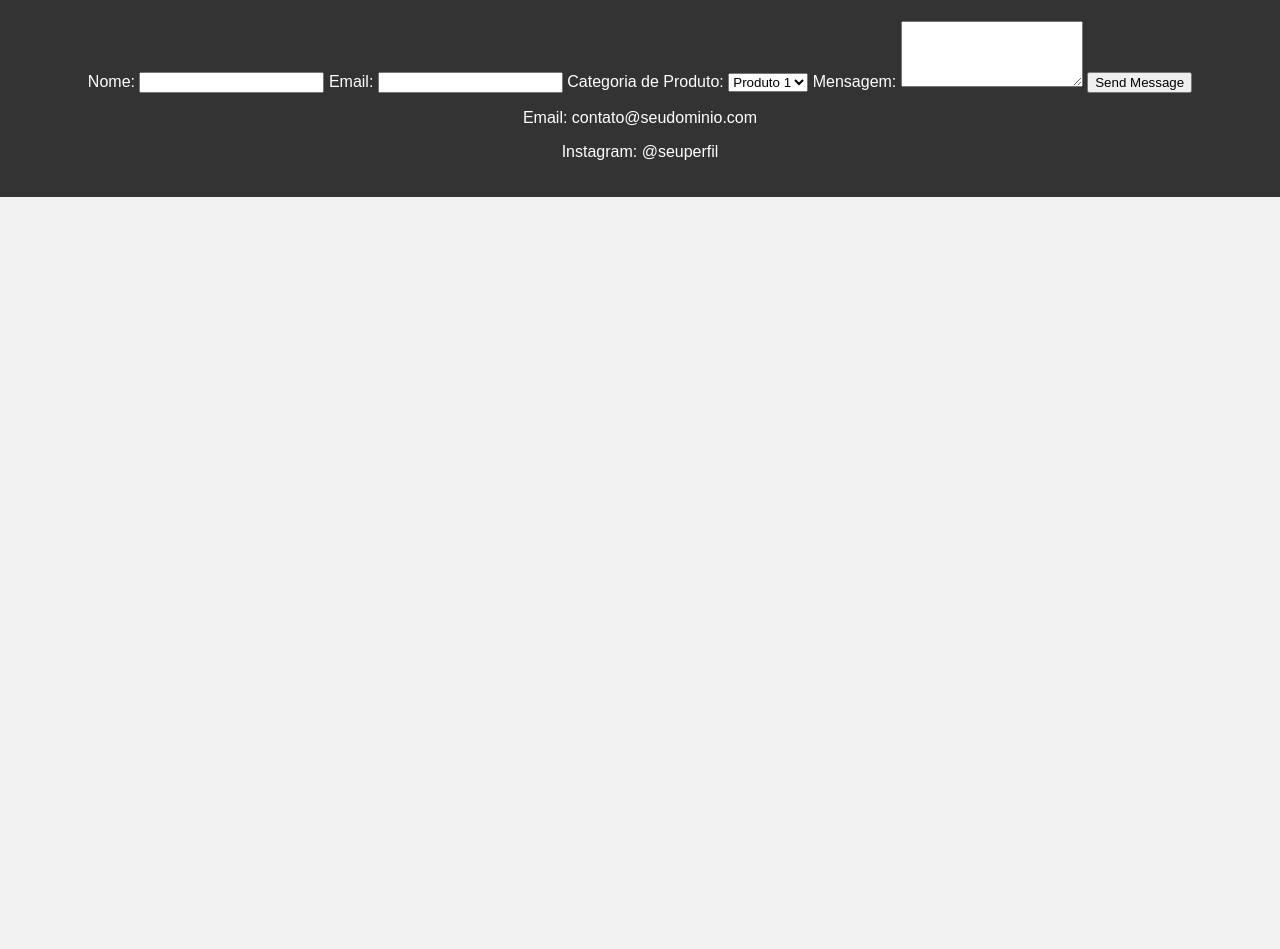
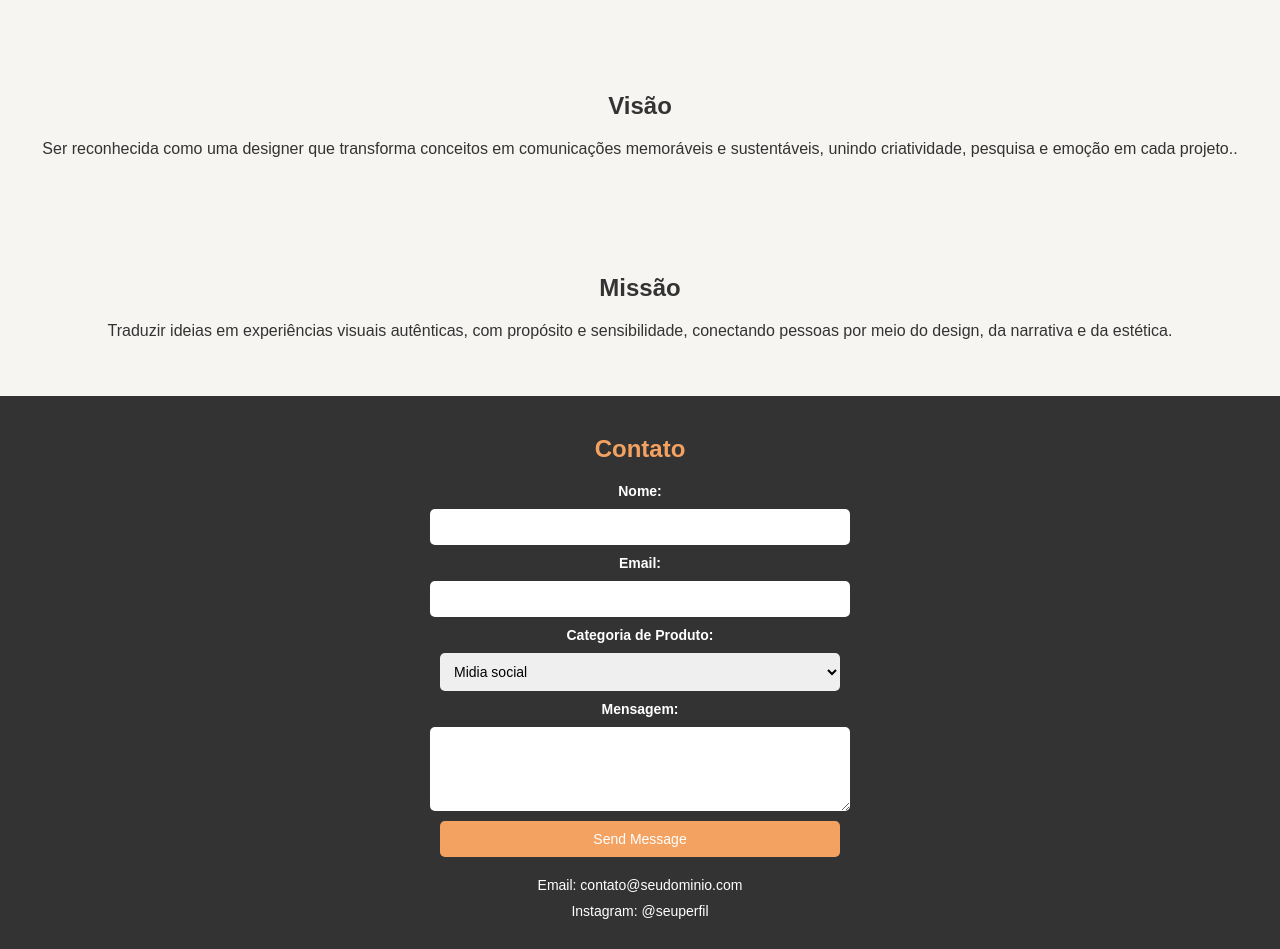
Before and after one commit to lucas-429/Projeto-integrador-3, a Django app: page / in a window 1280 px wide. Shown: the part 1442-2391 px from the top of the page. Before the commit the page ends 1639 px from the top, so only its background shows below. Run offline with Django 5.2, Linux system fonts and the light colour scheme; parts of the project's set-up code (start-up, migrations or seed data) failed here and were passed over; some libraries are stand-ins or nearby versions.

Commit message:
com as imagens e layout novo

```diff
--- a/static/style.css
+++ b/static/style.css
@@ -64,10 +64,125 @@ section {
     border-radius: 8px;
 }
 
-/* Rodapé */
+/* Estilização do footer */
 footer {
-    background-color: #333;
-    color: white;
+    background-color: #333; /* Cor de fundo */
+    color: #fff; /* Cor do texto */
+    padding: 20px;
     text-align: center;
-    padding: 20px;
 }
+
+footer h2 {
+    font-size: 24px;
+    margin-bottom: 20px;
+    color: #f4a261; /* Cor do título */
+}
+
+footer form {
+    display: flex;
+    flex-direction: column;
+    align-items: center;
+    gap: 10px;
+    margin-bottom: 20px;
+}
+
+footer form label {
+    font-size: 14px;
+    font-weight: bold;
+}
+
+footer form input,
+footer form select,
+footer form textarea,
+footer form button {
+    width: 80%;
+    max-width: 400px;
+    padding: 10px;
+    border: none;
+    border-radius: 5px;
+    font-size: 14px;
+}
+
+footer form button {
+    background-color: #f4a261;
+    color: #fff;
+    cursor: pointer;
+    transition: background-color 0.3s ease;
+}
+
+footer form button:hover {
+    background-color: #e76f51;
+}
+
+footer p {
+    margin: 10px 0;
+    font-size: 14px;
+}
+
+footer p a {
+    color: #f4a261;
+    text-decoration: none;
+    font-weight: bold;
+}
+
+footer p a:hover {
+    text-decoration: underline;
+}
+/* Estilos gerais para dispositivos móveis */
+@media (max-width: 768px) {
+    body {
+        font-size: 14px;
+    }
+
+    header {
+        padding: 10px;
+    }
+
+    nav ul {
+        display: flex;
+        flex-direction: column;
+        align-items: center;
+        gap: 10px;
+    }
+
+    nav ul li {
+        margin: 0;
+    }
+
+    .hero {
+        padding: 20px;
+    }
+
+    .hero h1 {
+        font-size: 2rem;
+    }
+
+    .hero p {
+        font-size: 1rem;
+    }
+
+    section {
+        padding: 20px;
+    }
+
+    .gallery {
+        flex-direction: column;
+        gap: 20px;
+    }
+
+    .gallery img {
+        width: 100%;
+        max-width: 300px;
+    }
+
+    footer form input,
+    footer form select,
+    footer form textarea,
+    footer form button {
+        width: 100%;
+    }
+    .logo img {
+        width: 150px; /* Ajuste o tamanho conforme necessário */
+        height: auto; /* Mantém a proporção da imagem */
+    }
+}
--- a/templates/home.html
+++ b/templates/home.html
@@ -17,6 +17,9 @@
                 <li><a href="#mission">Missão</a></li>
                 <li><a href="#contact">Contato</a></li>
             </ul>
+            <a href="#home" class="logo">
+                <img src="/static/img/logo.png" alt="Logo">
+            </a>
         </nav>
         <div class="hero">
             <h1>PORTFOLIO</h1>
@@ -26,31 +29,48 @@
 
     <section id="about">
         <h2>Sobre Mim</h2>
-        <p>Lorem ipsum dolor sit amet, consectetur adipiscing elit. Integer nec odio.</p>
+        <p>Sou Maria Eduarda, designer por formação e contadora de histórias por natureza. Acredito que o design vai além da estética — é sobre dar forma ao que as pessoas sentem, pensam e vivem. Tenho experiência com identidades visuais, mídias digitais e impressas, além de projetos autorais que exploram o poder da narrativa visual, da memória e da experimentação.
+</p>
+        <p>
+Gosto de misturar o analógico com o digital, o antigo com o contemporâneo, sempre buscando criar conexões reais entre marcas, pessoas e ideias. Me interesso por temas como moda, história, tecnologia, sustentabilidade e tudo que envolve linguagem visual com propósito.
+</p>
+        <p>Sou curiosa, apaixonada por detalhes e em constante busca por novos aprendizados que possam enriquecer minha visão como designer — e como pessoa.</p>
     </section>
 
     <section id="value">
         <h2>Meu Valor</h2>
-        <p>Texto explicando seus diferenciais e experiência.</p>
+        <p>Criatividade com propósito: cada traço, forma ou cor tem uma razão de existir.
+
+Empatia e escuta: projetos que nascem da compreensão verdadeira do outro.
+
+Sustentabilidade: respeito ao planeta em cada escolha visual e material.
+
+História e identidade: o design como forma de contar e preservar histórias.
+
+Aprendizado constante: crescer com cada desafio, cliente e projeto.
+
+Autenticidade: manter-se fiel à própria essência, mesmo ao ousar.</p>
     </section>
 
     <section id="portfolio">
         <h2>Portfólio</h2>
         <div class="gallery">
-            <img src="placeholder.jpg" alt="Imagem 1">
-            <img src="placeholder.jpg" alt="Imagem 2">
-            <img src="placeholder.jpg" alt="Imagem 3">
+            <img src="static/img/produto 1 midia social.png" alt="Imagem 1">
+            <img src="static/img/Produto 2 cartaz.png" alt="Imagem 2">
+            <img src="static/img/produto 3 brandig.png" alt="Imagem 3">
+            <img src="static/img/produto 4 capa livro.png" alt="Imagem 3">
         </div>
     </section>
 
     <section id="vision">
         <h2>Visão</h2>
-        <p>O que você deseja alcançar com seu trabalho.</p>
+        <p>Ser reconhecida como uma designer que transforma conceitos em comunicações memoráveis e sustentáveis, unindo criatividade, pesquisa e emoção em cada projeto..</p>
     </section>
 
     <section id="mission">
         <h2>Missão</h2>
-        <p>Qual é o propósito do seu trabalho?</p>
+        <p>Traduzir ideias em experiências visuais autênticas, com propósito e sensibilidade, conectando pessoas por meio do design, da narrativa e da estética.
+</p>
     </section>
 
     <footer id="contact">
@@ -65,9 +85,10 @@
 
     <label for="category">Categoria de Produto:</label>
     <select id="category" name="category" required>
-        <option value="produto1">Produto 1</option>
-        <option value="produto2">Produto 2</option>
-        <option value="produto3">Produto 3</option>
+        <option value="Midia social">Midia social</option>
+        <option value="Cartaz">Cartaz</option>
+        <option value="Branding">Branding</option>
+        <option value="Capa de livro">Capa de livro</option>
     </select>
 
     <label for="message">Mensagem:</label>
@@ -77,5 +98,15 @@
         <p>Email: contato@seudominio.com</p>
         <p>Instagram: @seuperfil</p>
     </footer>
+ <div vw class="enabled">
+    <div vw-access-button class="active"></div>
+    <div vw-plugin-wrapper>
+      <div class="vw-plugin-top-wrapper"></div>
+    </div>
+  </div>
+  <script src="https://vlibras.gov.br/app/vlibras-plugin.js"></script>
+  <script>
+    new window.VLibras.Widget('https://vlibras.gov.br/app');
+  </script>
 </body>
 </html>
```
